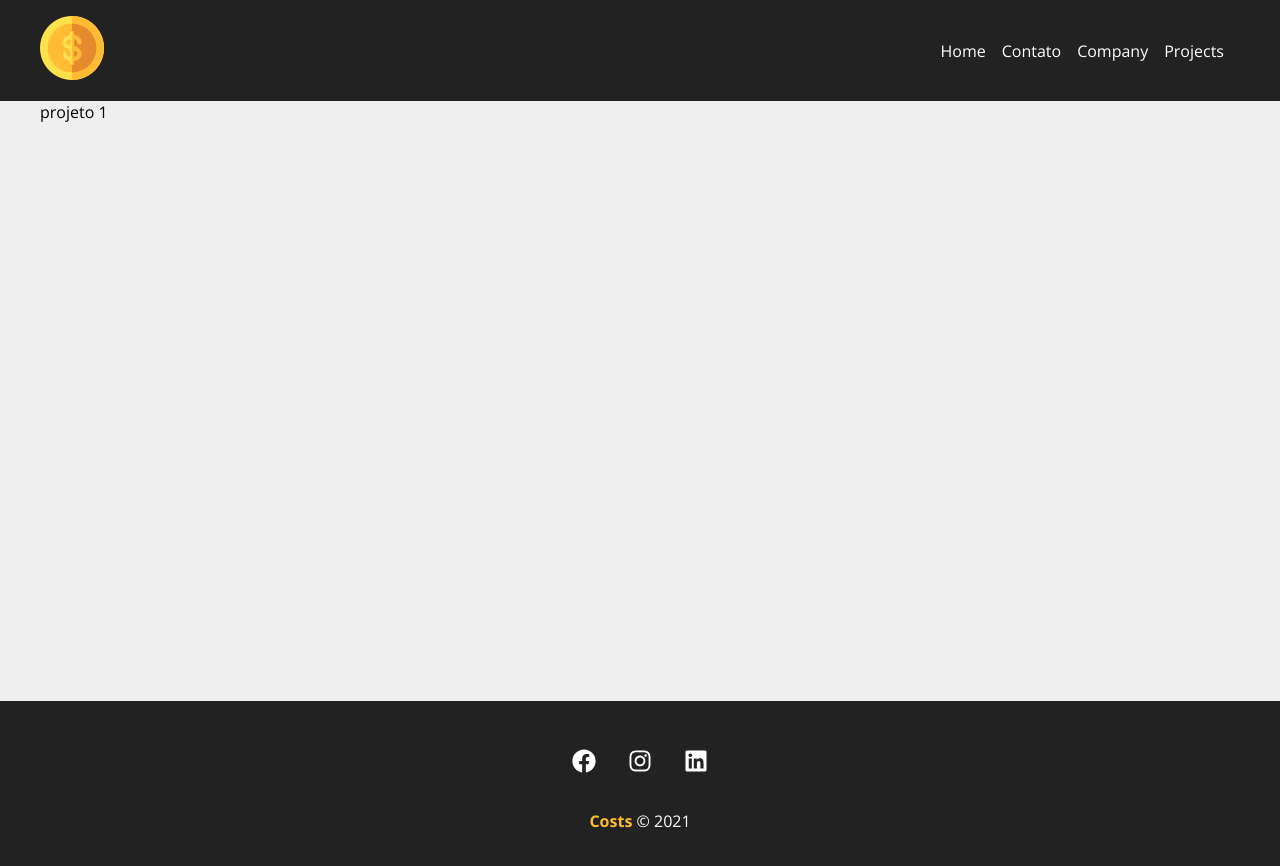
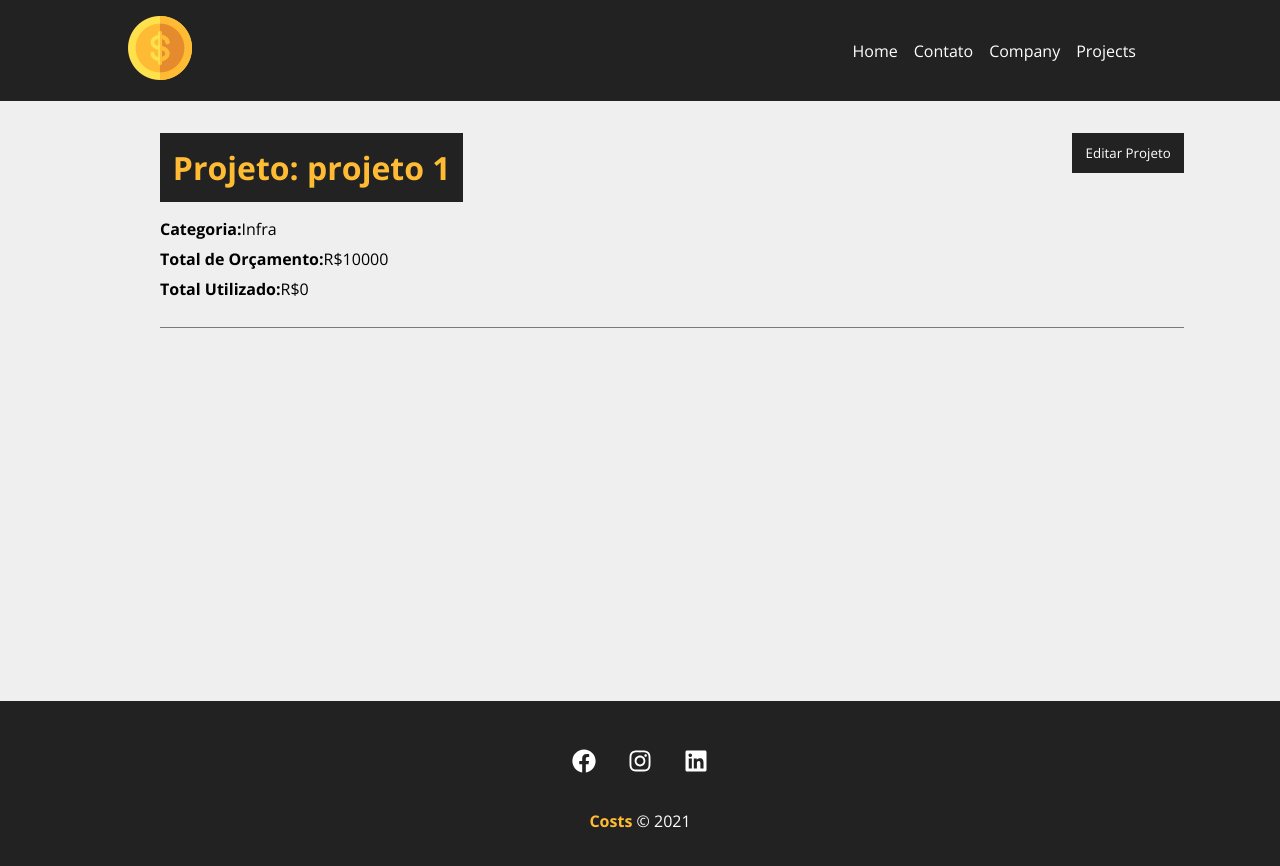
Before and after one commit to Matthsh/Cost, a React (Vite) app: page /project/1 in a window 1280 px wide. Shown: the top 866 px of the page. Built offline with nearby package versions, Linux system fonts and the light colour scheme; data requests are answered from the project's data file.

Commit message:
✨ Edit Project

```diff
--- a/src/components/layout/Container.module.css
+++ b/src/components/layout/Container.module.css
@@ -1,5 +1,5 @@
 .container {
-    width: 1200px;
+    width: 80vw;
     display: flex;
     justify-content: space-between;
     margin: 0 auto;
--- a/src/components/pages/Project.jsx
+++ b/src/components/pages/Project.jsx
@@ -1,25 +1,67 @@
 import styles from './Project.module.css'
 
-import {useParams} from 'react-router-dom'
+import { useParams } from 'react-router-dom'
 import { useState, useEffect } from 'react'
 
-export default function Project(){
+import Loading from '../layout/Loading'
+import Container from '../layout/Container'
+
+export default function Project() {
     const { id } = useParams()
     const [project, setProject] = useState([])
+    const [showProjectForm, setShowProjectForm] = useState(false)
 
     useEffect(() => {
+        setTimeout(() => {
             fetch(`http://localhost:5000/projects/${id}`, {
                 method: 'GET',
                 headers: {
                     'Content-Type': 'application/json',
                 },
-        }).then((resp) => resp.json()).then((data) => {
+            })
+                .then((resp) => resp.json())
+                .then((data) => {
                     setProject(data)
                 }).catch(err => console.log(err))
 
+        }, 2000)
     }, [id])
 
-    return(
-        <p>{project.name}</p>
-    )
+    function toggleProjectForm() {
+        setShowProjectForm(!showProjectForm)
     }
+    return <>{project.name ?
+        <div className={styles.project_details}>
+            <Container customClass="column">
+                <div className={styles.details_container}>
+                    <h1>Projeto: {project.name}</h1>
+                    <button className={styles.btn} onClick={toggleProjectForm}>
+                        {!showProjectForm ? 'Editar Projeto' : 'Fechar'}
+                    </button>
+                    {!showProjectForm ? (
+                        <div className={styles.project_info}>
+                            <p>
+                                <span>Categoria:</span>
+                                {project.category.name}
+                            </p>
+                            <p>
+                                <span>Total de Orçamento:</span>
+                                R${project.budget}
+                            </p>
+                            <p>
+                                <span>Total Utilizado:</span>
+                                R${project.cost}
+                            </p>
+                        </div>
+                    ) : (
+                        <div className={styles.project_info}>
+                            <p>form</p>
+                        </div>
+                    )}
+                </div>
+            </Container>
+        </div>
+        :
+        <Loading />}
+    </>
+}
--- a/src/components/pages/Project.module.css
+++ b/src/components/pages/Project.module.css
@@ -0,0 +1,48 @@
+.project_details {
+    padding: 2em;
+}
+
+.project_details h1,
+.project_details h2,
+.project_details p {
+    margin-bottom: 0.5em;
+}
+
+.project_details h1 {
+    background-color: #222;
+    color: #ffbb33;
+    padding: 0.4em;
+}
+
+.project_details span {
+    font-weight: bold;
+}
+
+.details_container,
+.service_form_container {
+    border-bottom: 1px solid #7a7a7a;
+    margin-bottom: 1.2em;
+    padding-bottom: 1.2em;
+    display: flex;
+    justify-content: space-between;
+    flex-wrap: wrap;
+}
+
+.btn {
+    background-color: #222;
+    color: #fff;
+    padding: 0.5em 1em;
+    text-decoration: none;
+    transition: 0.5s;
+    cursor: pointer;
+    max-height: 40px;
+    border: none;
+}
+
+.btn:hover {
+    color: #ffbb33;
+}
+
+.project_info {
+    width: 100%;
+}
--- a/src/components/project/ProjectCard.module.css
+++ b/src/components/project/ProjectCard.module.css
@@ -4,6 +4,7 @@
     border-radius: 5px;
     width: 24%;
     margin: 0.5px;
+    min-width: 250px;
 }
 
 .project_card h4 {
```
Also changed, not shown: src/components/layout/LinkButton.module.css (line endings or trailing spaces), src/components/layout/Navbar.module.css (line endings or trailing spaces), src/components/pages/Projects.jsx (indentation only), src/img/Sem título.png (added), 1 other file (tests, documents, lock files or other folders). Lines whose indentation alone changed are shown as unchanged.
